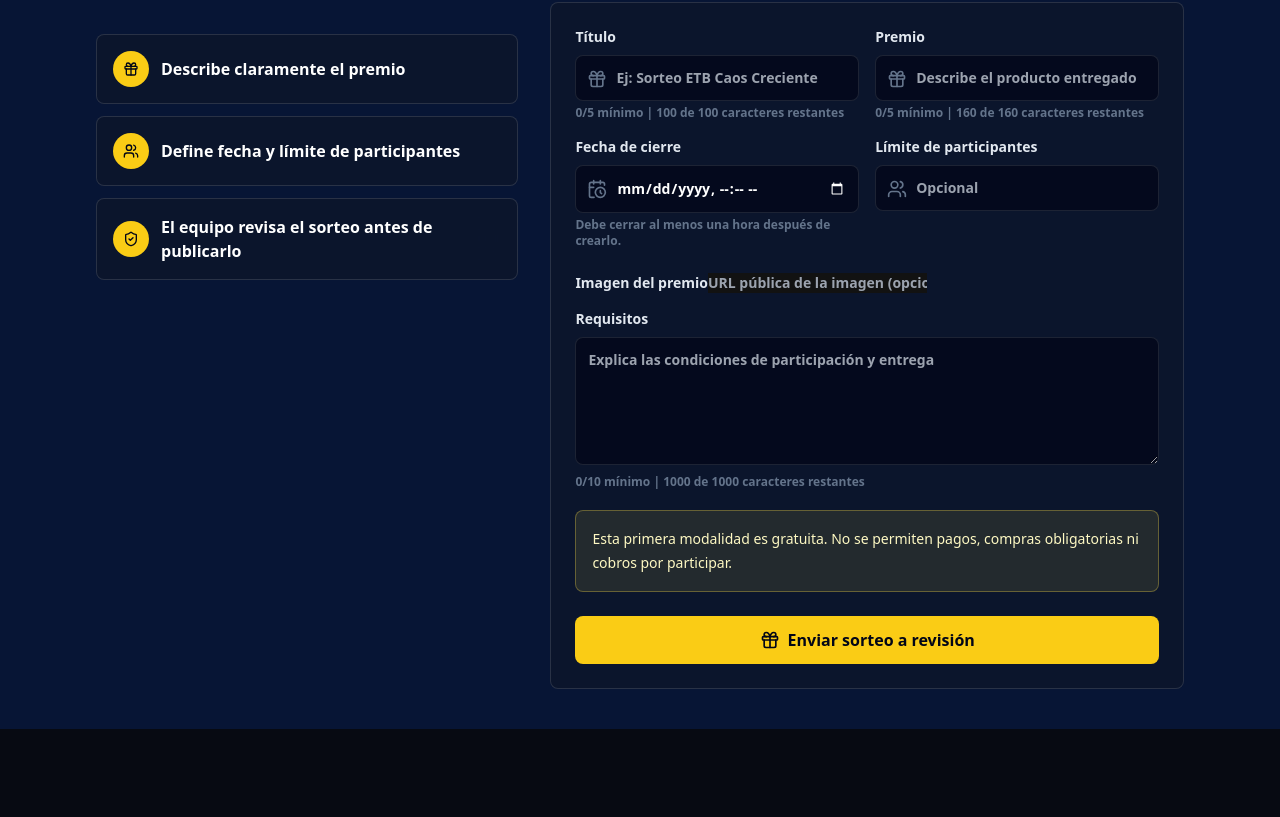
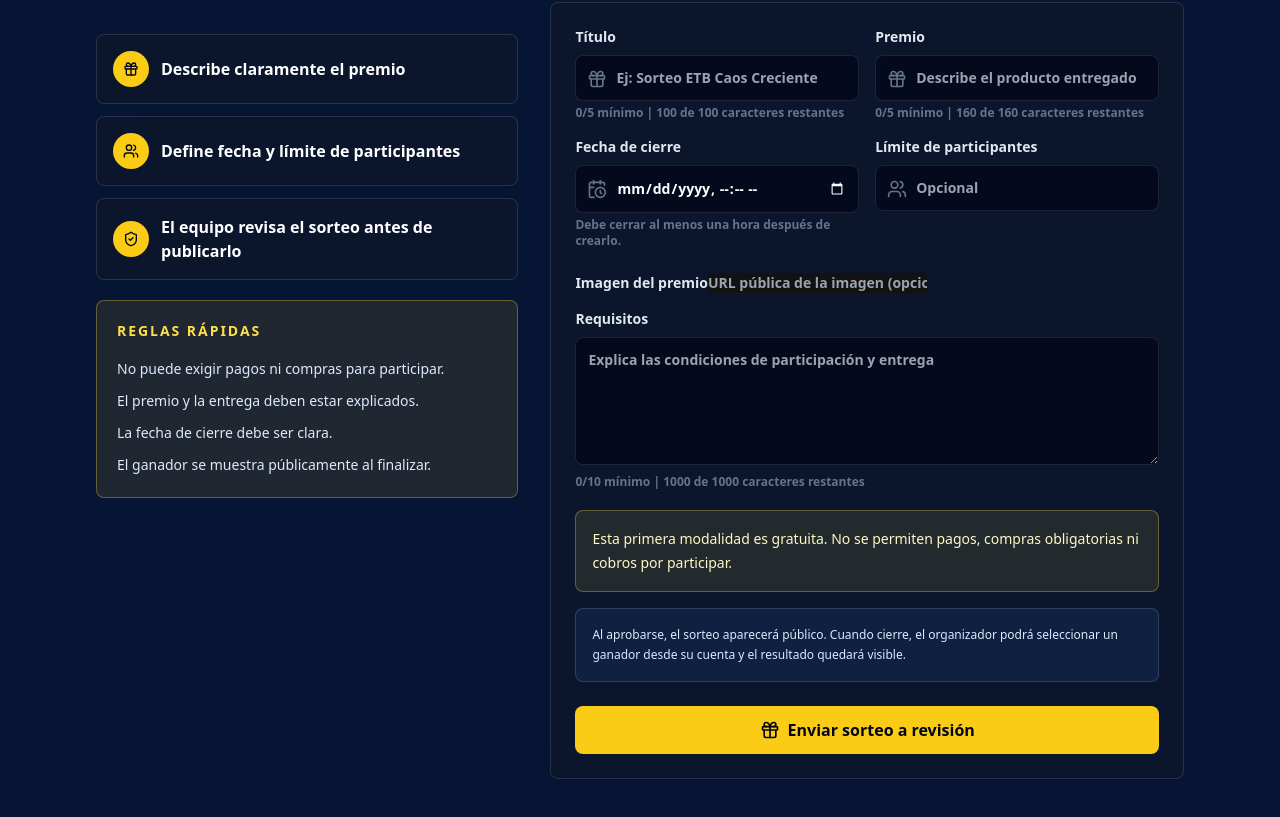
Before and after one commit to ViralFrame2026/PokeTrade-HUB, a Next.js app: page /raffles/new in a window 1280 px wide. Shown: the part 353-1170 px from the top of the page. Before the commit the page ends 1082 px from the top, so only its background shows below. Built offline with nearby package versions, Linux system fonts and the light colour scheme.

Commit message:
Improve raffle transparency

```diff
--- a/app/raffles/[id]/page.tsx
+++ b/app/raffles/[id]/page.tsx
@@ -2,6 +2,7 @@ import {
   ArrowLeft,
   CalendarClock,
   Gift,
+  Info,
   ShieldCheck,
   Trophy,
   Users
@@ -105,6 +106,7 @@ export default async function RaffleDetailPage({
               }
             />
             <Meta icon={ShieldCheck} text="Revisado por moderación" />
+            <Meta icon={Info} text="Participación gratuita, sin compra obligatoria" />
           </div>
 
           <div className="mt-6 border-y border-white/10 py-5">
@@ -114,6 +116,18 @@ export default async function RaffleDetailPage({
             <p className="mt-3 whitespace-pre-wrap leading-7 text-blue-100">
               {raffle.requirements}
             </p>
+          </div>
+
+          <div className="mt-5 rounded-lg border border-blue-300/20 bg-blue-500/10 p-4">
+            <p className="flex items-center gap-2 text-sm font-black text-white">
+              <ShieldCheck className="h-5 w-5 text-yellow-300" />
+              Transparencia del sorteo
+            </p>
+            <ul className="mt-3 space-y-2 text-xs leading-5 text-blue-100">
+              <li>El sorteo fue aprobado antes de recibir participantes.</li>
+              <li>No se permiten pagos ni compras obligatorias para participar.</li>
+              <li>Cuando se seleccione ganador, quedará visible en esta página.</li>
+            </ul>
           </div>
 
           <p className="mt-5 text-sm font-semibold text-blue-100">
--- a/app/raffles/new/page.tsx
+++ b/app/raffles/new/page.tsx
@@ -3,7 +3,7 @@ import { RaffleForm } from "@/components/raffle-form";
 import { ButtonLink } from "@/components/ui/button-link";
 
 export const metadata = {
-  title: "Crear Sorteo"
+  title: "Crear sorteo"
 };
 
 export default function NewRafflePage() {
@@ -23,7 +23,7 @@ export default function NewRafflePage() {
             Crear sorteo gratuito
           </h1>
           <p className="mt-4 max-w-2xl text-lg leading-8 text-blue-100">
-            Publica un premio para la comunidad. Todos los sorteos pasan por moderación antes de recibir participantes.
+            Publicá un premio para la comunidad. Todos los sorteos pasan por moderación antes de recibir participantes.
           </p>
         </div>
       </section>
@@ -34,6 +34,17 @@ export default function NewRafflePage() {
             <Info icon={Gift} text="Describe claramente el premio" />
             <Info icon={Users} text="Define fecha y límite de participantes" />
             <Info icon={ShieldCheck} text="El equipo revisa el sorteo antes de publicarlo" />
+          </div>
+          <div className="mt-5 rounded-lg border border-yellow-300/30 bg-yellow-400/10 p-5">
+            <p className="text-sm font-black uppercase tracking-[0.14em] text-yellow-300">
+              Reglas rápidas
+            </p>
+            <ul className="mt-4 space-y-2 text-sm leading-6 text-blue-100">
+              <li>No puede exigir pagos ni compras para participar.</li>
+              <li>El premio y la entrega deben estar explicados.</li>
+              <li>La fecha de cierre debe ser clara.</li>
+              <li>El ganador se muestra públicamente al finalizar.</li>
+            </ul>
           </div>
         </section>
         <RaffleForm />
--- a/app/raffles/page.tsx
+++ b/app/raffles/page.tsx
@@ -1,4 +1,4 @@
-import { CalendarClock, Gift, Plus, Users } from "lucide-react";
+import { CalendarClock, Gift, Plus, ShieldCheck, Trophy, Users } from "lucide-react";
 import Image from "next/image";
 import Link from "next/link";
 import { ButtonLink } from "@/components/ui/button-link";
@@ -66,6 +66,18 @@ export default async function RafflesPage() {
           <p className="mt-4 max-w-2xl text-lg leading-8 text-blue-100">
             Participá en eventos moderados por la comunidad o creá el primero para activar nuevos coleccionistas.
           </p>
+          <div className="mt-8 grid gap-3 sm:grid-cols-3">
+            {[
+              [ShieldCheck, "Revisión previa"],
+              [Gift, "Participación gratis"],
+              [Trophy, "Ganador visible"]
+            ].map(([Icon, label]) => (
+              <div className="rounded-lg border border-white/10 bg-white/[0.08] p-4" key={label as string}>
+                <Icon className="h-5 w-5 text-yellow-300" />
+                <p className="mt-3 text-sm font-black">{label as string}</p>
+              </div>
+            ))}
+          </div>
         </div>
       </section>
 
@@ -100,7 +112,7 @@ export default async function RafflesPage() {
                 </div>
                 <div className="p-5">
                   <p className="text-xs font-black uppercase tracking-[0.15em] text-yellow-300">
-                    Sorteo gratuito
+                    Sorteo gratuito y revisado
                   </p>
                   <h2 className="mt-2 text-xl font-black text-white">{raffle.title}</h2>
                   <p className="mt-2 text-sm font-semibold text-blue-100">{raffle.prize}</p>
@@ -120,6 +132,9 @@ export default async function RafflesPage() {
                   </div>
                   <p className="mt-4 text-xs font-bold text-blue-200">
                     Organiza {creatorName(raffle.profiles)}
+                  </p>
+                  <p className="mt-2 text-xs leading-5 text-blue-200">
+                    Sin pagos para participar. El ganador se muestra al finalizar.
                   </p>
                   <Link
                     className="mt-5 inline-flex w-full items-center justify-center rounded-lg bg-yellow-400 px-4 py-3 font-black text-blue-950 transition hover:bg-yellow-300"
--- a/components/raffle-form.tsx
+++ b/components/raffle-form.tsx
@@ -155,6 +155,10 @@ export function RaffleForm() {
         Esta primera modalidad es gratuita. No se permiten pagos, compras obligatorias
         ni cobros por participar.
       </div>
+      <div className="mt-4 rounded-lg border border-blue-300/20 bg-blue-500/10 p-4 text-xs leading-5 text-blue-100">
+        Al aprobarse, el sorteo aparecerá público. Cuando cierre, el organizador podrá
+        seleccionar un ganador desde su cuenta y el resultado quedará visible.
+      </div>
       {error ? (
         <div className="mt-4 rounded-lg border border-red-400/30 bg-red-500/10 p-4 text-sm font-semibold text-red-100">
           {error}
```
